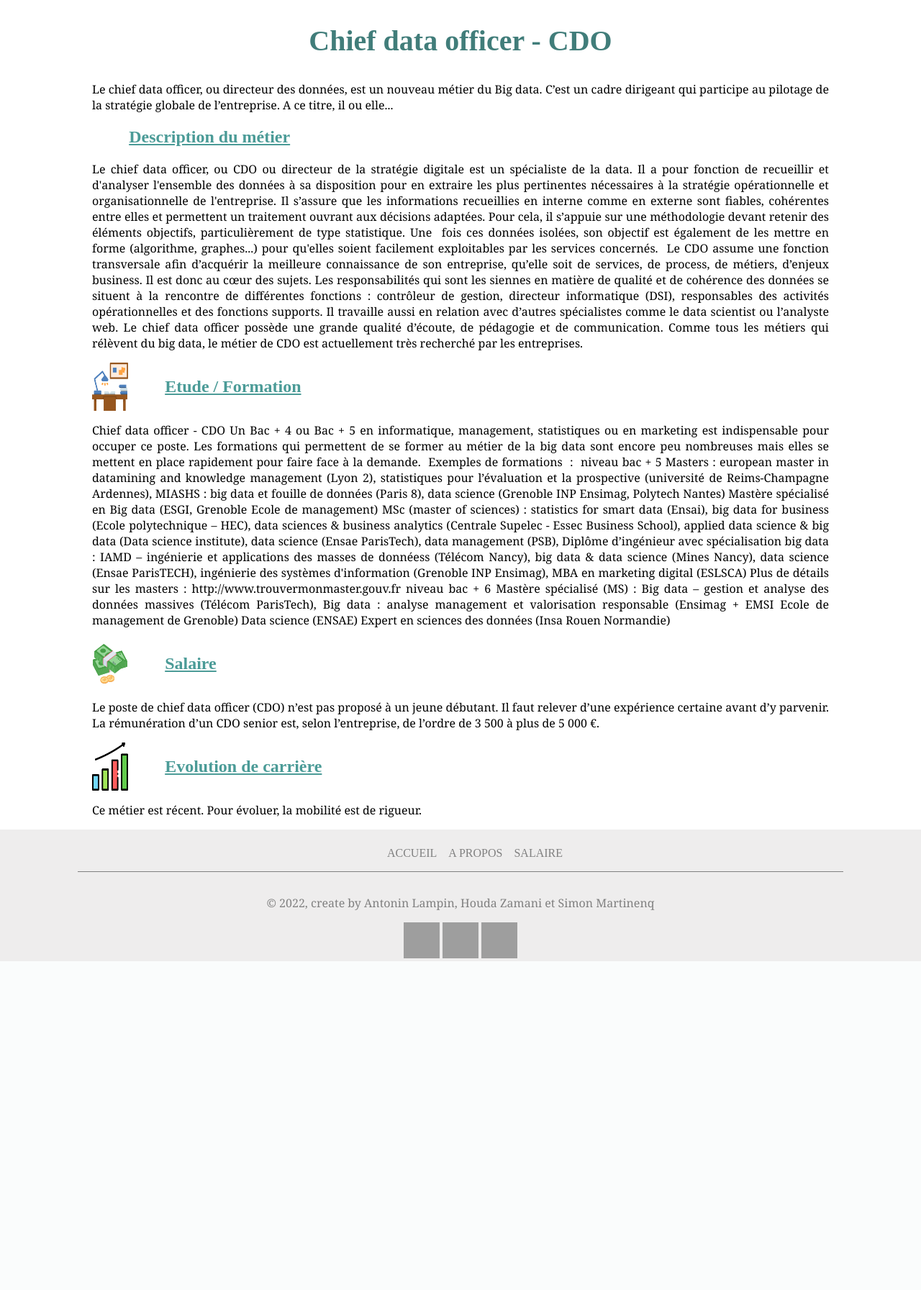
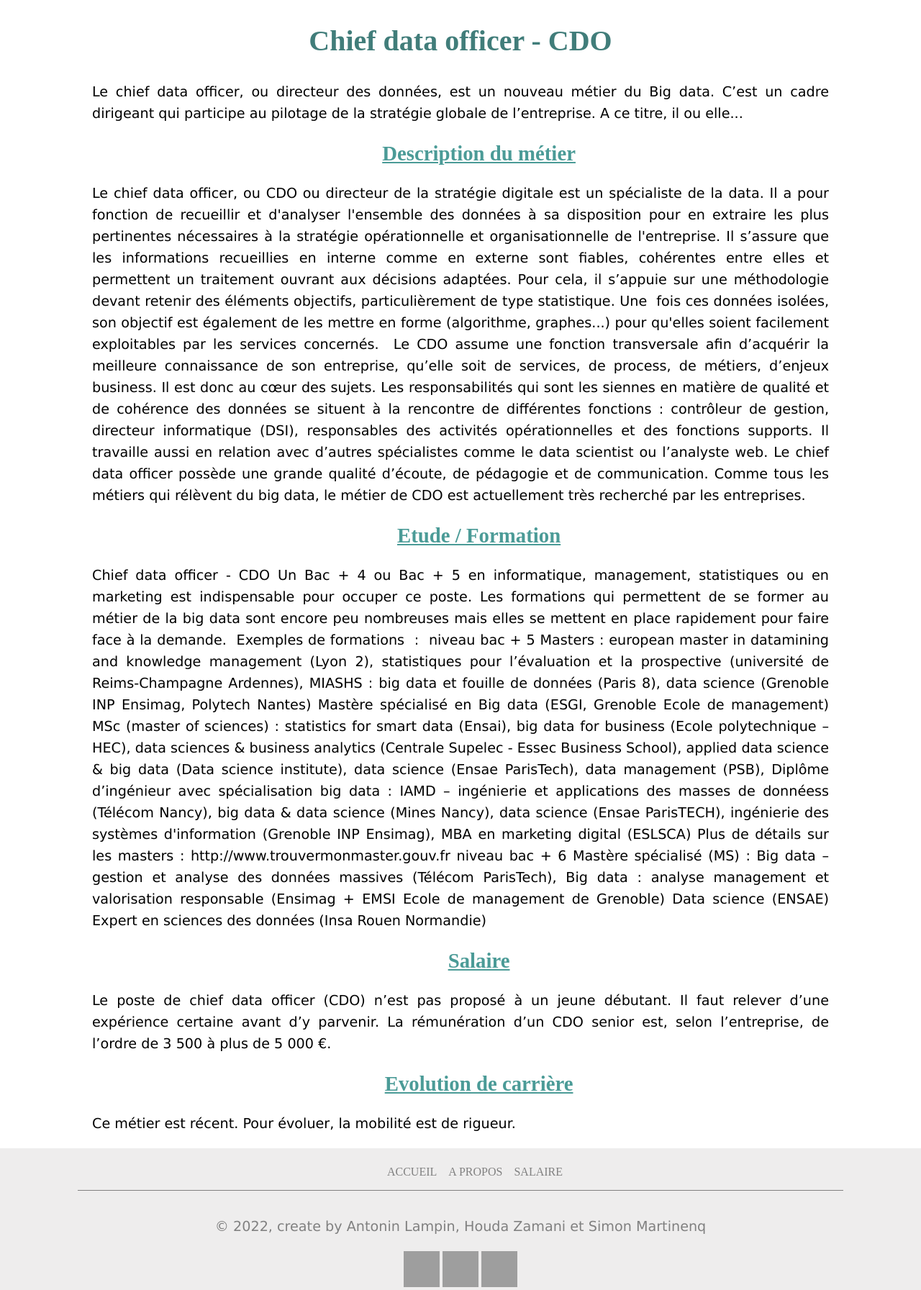
Before and after one commit to AntoninLmp/ProjetTransverse_TrouveTonSalaire, a Django app: page /salaire/10/ in a window 1280 px wide. Shown: the part 120-1913 px from the top of the page at 72% size. Before the commit the page ends 1456 px from the top, so only its background shows below. Run offline with Django 4.2, Linux system fonts and the light colour scheme; data comes from the database, SQL or seed files in the repository; grey boxes are pictures that could not be loaded.

Commit message:
Page métier

```diff
--- a/src/entreprise/static/css/profil_trouvee.css
+++ b/src/entreprise/static/css/profil_trouvee.css
@@ -6,12 +6,16 @@ h1 {
 h2 {
     color: #4b9b97;
     text-decoration: underline;
+    font-size: 1.8em;
     margin-left: 5%;
+    text-align: center;
 }
 
 p {
     text-align: justify;
-    font-family: Georgia, 'Times New Roman', Times, serif;
+    font-family: Verdana, Geneva, Tahoma, sans-serif;
+    font-size: 1.2em;
+    line-height: 30px;
 }
 
 .container_b {
--- a/src/entreprise/static/css/salaire.css
+++ b/src/entreprise/static/css/salaire.css
@@ -7,6 +7,7 @@ main {
 .salaire_list {
     display: grid;
     grid-template-columns: repeat(2, 1fr);
+    margin: 0 3%;
 }
 
 .salaire_div {
@@ -86,7 +87,8 @@ button {
     padding: 0.3em;
     border-radius: 15px;
     background: #417D7A;
-    margin-left: 5%;
+    margin: 0 40%;
+    padding: 0.5em;
     /* text-transform: uppercase; */
 }
 
--- a/src/entreprise/templates/profile_trouve.html
+++ b/src/entreprise/templates/profile_trouve.html
@@ -18,25 +18,25 @@
         <p>{{profile.description}}</p>
     </div>
     <div class="container_b">
-        <div class="displayFlex">
-            <img src="{% static 'images/bureau.png' %}" alt="etudes">
-            <h2>Etude / Formation</h2>
-        </div>
+        <h2>Etude / Formation</h2>
+        <!-- <div class="displayFlex">
+            <img src="{% static 'images/bureau.png' %}" alt="etudes" class=""> -->
         <p>{{profile.etudes}}</p>
+        <!-- </div> -->
     </div>
     <div class="container_b">
-        <div class="displayFlex">
-            <img src="{% static 'images/argent.png' %}" alt="Salaire">
-            <h2>Salaire</h2>
-        </div>
+        <h2>Salaire</h2>
+        <!-- <div class="displayFlex">
+            <img src="{% static 'images/argent.png' %}" alt="Salaire" class=""> -->
         <p>{{profile.salaire}}</p>
+        <!-- </div> -->
     </div>
     <div class="container_b">
-        <div class="displayFlex">
-            <img src="{% static 'images/evolution.png' %}" alt="Evolution">
-            <h2>Evolution de carrière</h2>
-        </div>
+        <h2>Evolution de carrière</h2>
+        <!-- <div class="displayFlex">
+            <img src="{% static 'images/evolution.png' %}" alt="Evolution" class=""> -->
         <p>{{profile.evolution_carriere}}</p>
+        <!-- </div> -->
     </div>
 </article>
 
--- a/src/entreprise/templates/salaire.html
+++ b/src/entreprise/templates/salaire.html
@@ -25,7 +25,6 @@
 </article>
 <img src="{% static 'images/plantes.png' %}" alt="job" id="job_img">
 <article class="resultat_salaire">
-    <h1>Proposition de salaire</h1>
     <div class="salaire_list">
         {% for p in postes %}
         <div class="salaire_div">
@@ -33,7 +32,6 @@
             <p>{{p.salaire}}</p>
             <a href="{{ p.get_absolute_url }}">Plus de détails</a>
         </div>
-
         {% endfor %}
     </div>
 </article>
```
